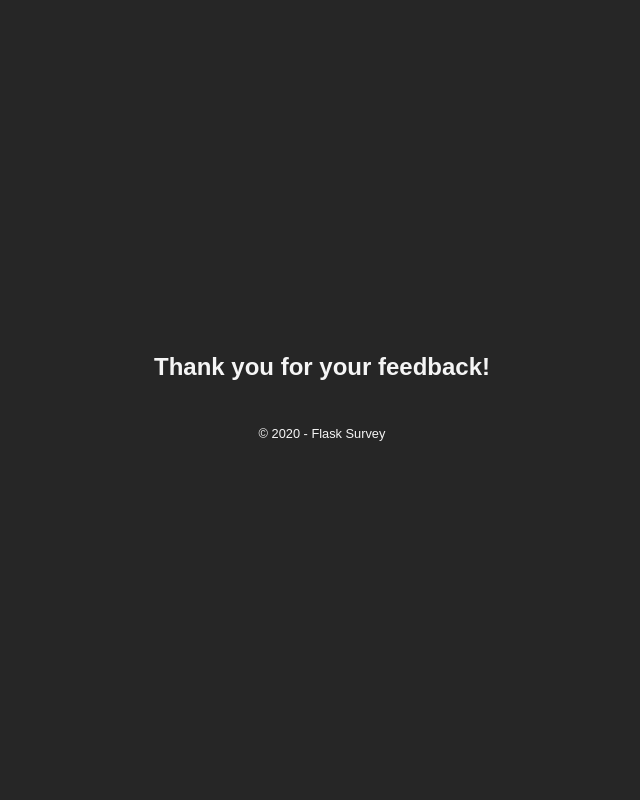
After one commit to BBtxt/Flask-survey-, a Flask app: page /thanks in a window 1280 px wide. The commit adds this page. Shown: the whole page, without its empty margins (254-894 px from the left). Run offline with Flask 2, Linux system fonts and the light colour scheme.

Commit message:
finished project

```diff
--- a/app.py
+++ b/app.py
@@ -1,19 +1,46 @@
-from flask import Flask, render_template
+from flask import Flask, render_template, redirect, request
+
 from surveys import satisfaction_survey as survey
 
 app = Flask(__name__)
 
-
+responses = []
 @app.route("/" )
 def hello():
-    return render_template("survey.html")
+    title = survey.title
+    return render_template("survey.html", title=title)
+
+@app.route("/begin", methods=["POST"])
+def start():
+    responses.clear()
+    return redirect("/questions/0")
 
 @app.route("/questions/<int:question_id>")
 def questions(question_id):
-    if question_id < 0 or question_id >= len(survey.questions):
-        return render_template("invalid.html")
+
+    if responses is None:
+        return redirect("/")
+    if len(responses) == len(survey.questions):
+        return redirect("/thanks")
+    if question_id != len(responses):
+        return redirect(f"/questions/{len(responses)}")
 
     questions = survey.questions[question_id].question
     choices = survey.questions[question_id].choices
-    add_text = survey.questions[question_id].allow_text
-    return render_template("question.html", questions=questions , choices=choices , add_text=add_text)
+
+    return render_template("question.html", questions=questions, question_num=question_id, choices=choices)
+
+@app.route("/answer", methods=["POST"])
+def answer():
+    answer = request.form["answer"]
+    responses.append(answer)
+    if(len(responses) == len(survey.questions)):
+        return redirect("/thanks")
+    else:
+        return redirect(f"/questions/{len(responses)}")
+
+
+
+@app.route("/thanks")
+def thanks():
+    return render_template("thanks.html")
--- a/static/styles.css
+++ b/static/styles.css
@@ -1,14 +1,19 @@
+html{
+    height: 100%;
+
+}
 body {
     display: flex;
+    flex-direction: column;
     justify-content: center;
     align-items: center;
-    min-height: 100vh;
+    min-height: 100%;
     margin: 0;
     padding: 0;
     font-family: Arial, sans-serif;
     background-color: #262626;
     color: #f5f5f5;
-    width: 90%; /* or a fixed width like 800px */
+    width: 90%;
   }
 
 
@@ -16,6 +21,9 @@ body {
   header, footer {
     text-align: center;
     padding: 1em;
+  }
+  main {
+    flex: 1;
   }
 
   nav a {
--- a/surveys.py
+++ b/surveys.py
@@ -54,5 +54,6 @@ surveys = {
 }
 
 flexxer = Question("Are you a flexxer?", "Please test to check if you are a true flexer", True)
-
-print(flexxer.allow_text)
+question = satisfaction_survey.questions[0].question
+print(question)
+print(len(satisfaction_survey.questions))
--- a/templates/base.html
+++ b/templates/base.html
@@ -4,14 +4,13 @@
     <meta charset="UTF-8">
     <meta name="viewport" content="width=device-width, initial-scale=1.0">
     <title>{% block title %}Flask Survey{% endblock %}</title>
-    <link rel="stylesheet" href="/static/style.css">
+    <link rel="stylesheet" href="{{ url_for('static', filename='styles.css') }}">
 </head>
 
 <body>
-    <nav>
-            <a href="">Home</a>
-            <a href="">About</a>
-    </nav>
+    <!-- <nav>
+            <a href="/">Home</a>
+    </nav> -->
     {% block content %}{% endblock %}
     <footer>
         <p>&copy; 2020 - Flask Survey</p>
--- a/templates/question.html
+++ b/templates/question.html
@@ -3,16 +3,16 @@
 
 <h3>{{questions}}</h3>
 
-<form action="/answer" method="post">
+<form action="/answer" method="POST">
   {% if allow_text %}
   <input type="text" name="answer" />
   {% else %}
   {% for choice in choices %}
-  <input type="radio" name="answer" value="{{ choice }}" />
+  <input type="radio" name="answer" value="{{ choice }}" required="True" />
   {{ choice }}
   <br />
   {% endfor %}
   {% endif %}
-  <input type="submit" value="Submit" />
+    <button>Submit</button>
 </form>
 {% endblock %}
--- a/templates/survey.html
+++ b/templates/survey.html
@@ -4,9 +4,9 @@
 
 {% block content %}
 
-  <h2>Welcome to the super Sick Survey</h2>
+  <h2>Welcome to the super Sick {{ title }}</h2>
   <p>Ready to get started</p>
-  <form action="/results" method="post">
+  <form action="/begin" method="post">
     <button>Get Started!</button>
   </form>
 
--- /dev/null
+++ b/templates/thanks.html
@@ -0,0 +1,4 @@
+{% extends "base.html" %}
+{% block content %}
+<h2>Thank you for your feedback!</h2>
+{% endblock %}
--- /dev/null
+++ b/thanks.html
@@ -0,0 +1,5 @@
+{% extends "base.html" %}
+
+{% block content %}
+<h2>Thank you for your feedback!</h2>
+{% endblock %}
```
